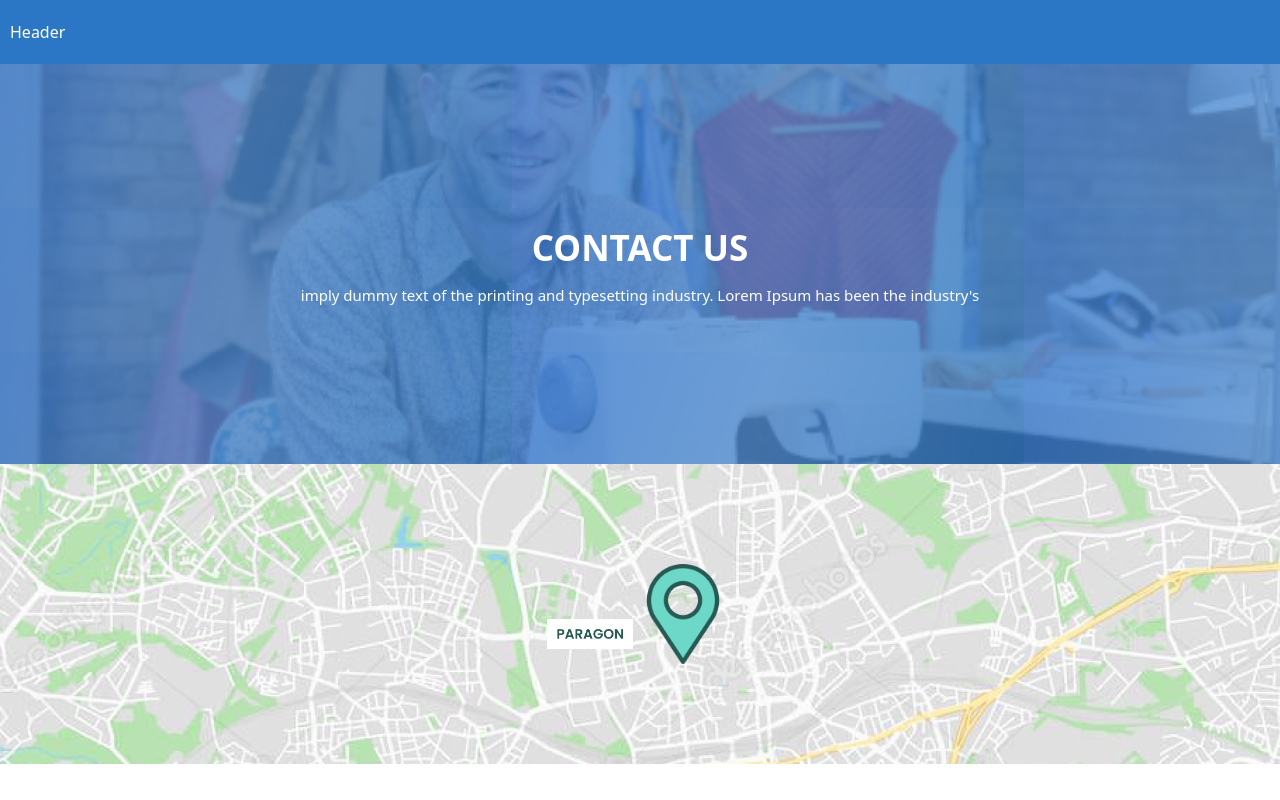
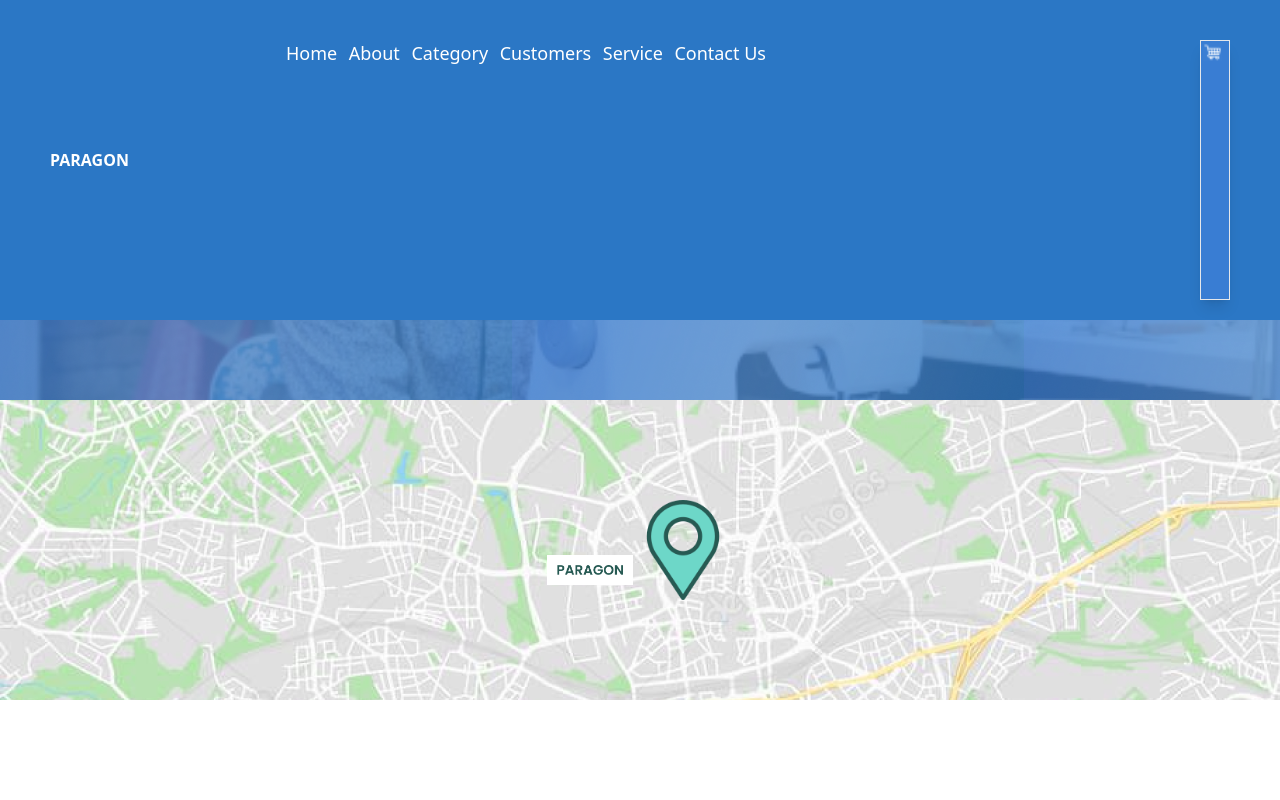
Before and after one commit to saadahmed333/paragon, a React (Create React App) app: page /contact in a window 1280 px wide. Shown: the top 800 px of the page. Built offline with nearby package versions, Linux system fonts and the light colour scheme; what tw-elements would draw is missing.

Commit message:
working on header

```diff
--- /dev/null
+++ b/src/components/navbar.jsx
@@ -0,0 +1,73 @@
+import { Link } from "react-router-dom";
+import { faBars, faXmark } from "@fortawesome/free-solid-svg-icons";
+import { FontAwesomeIcon } from "@fortawesome/react-fontawesome";
+import { useRef } from "react";
+import cartImg from "../assets/images/shopping-cart.png";
+
+export default function Navbar({ home }) {
+  const navbarRef = useRef();
+
+  function openNav() {
+    navbarRef.current.style.display = "block";
+  }
+  function closeNav() {
+    navbarRef.current.style.display = "none";
+  }
+
+  return (
+    <>
+      <div className="fixed w-[100%] z-[999]">
+        <div className="py-[20px] bg-[#2B77C5] text-white md:flex md:justify-between md:px-[50px]">
+          <div className="flex items-center justify-between px-[20px] sm:px-[100px] md:px-[0px]">
+            <h1 className="font-bold">PARAGON</h1>
+            <FontAwesomeIcon
+              icon={faBars}
+              className="lg:hidden text-[20px] mx-[3px] cursor-pointer md:hidden"
+            />
+          </div>
+         <div className="flex flex-col md:flex-row justify-between md:justify-between h-[280px] w-[80%]  pl-[20px] md:pl-[0px] pt-[20px]">
+         <div>
+            <ul className="flex flex-col md:flex-row md:justify-between w-[480px] text-[18px]">
+              <li className="pb-[10px]">Home</li>
+              <li className="pb-[10px]">About</li>
+              <li className="pb-[10px]">Category</li>
+              <li className="pb-[10px]">Customers</li>
+              <li className="pb-[10px]">Service</li>
+              <li className="pb-[10px]">Contact Us</li>
+            </ul>
+          </div>
+          <div className="border-[1px] p-[2px] shadow-lg w-[30px] bg-[#397DD3]">
+            <img src={cartImg} alt="" className="h-[20px]" />
+          </div>
+        </div>
+         </div>
+      </div>
+    </>
+  );
+}
+
+{
+  /* <div className="fixed w-[100%] z-[999]">
+                <div className="flex justify-between px-[50px] items-center py-[20px] w-[100%] bg-[#2B77C5] text-white">
+                   <div className="flex justify-between items-center md:w-[540px] lg:w-[670px]">
+                   <div className="flex">
+                        <h1 className="font-bold">PARAGON</h1>
+                        <FontAwesomeIcon icon={faBars} className="lg:hidden mx-[3px] " />
+                    </div>
+                    <div>
+                        <ul className="flex md:w-[420px] lg:w-[500px] items-center justify-around text-[16px]">
+                            <li>Home</li>
+                            <li>About</li>
+                            <li>Cateagory</li>
+                            <li>Customers</li>
+                            <li>Service</li>
+                            <li>Contact Us</li>
+                        </ul>
+                    </div>
+                   </div>
+                    <div className="border-[1px] p-[2px] shadow-lg bg-[#397DD3]">
+                        <img src={cartImg} alt="" className="h-[20px] hidden lg:block"/>
+                    </div>
+                </div>
+            </div> */
+}
--- a/src/container/about.jsx
+++ b/src/container/about.jsx
@@ -16,12 +16,11 @@ import { Backgroundimage } from "../components/backgroundimage";
 import { PreviousNextMethods } from "../components/slider";
 import { Clientslider } from "../components/slider";
 import { Memberslider } from "../components/slider";
+import Navbar from "../components/navbar";
 function About() {
   return (
     <div>
-      <div className="w-[100%] bg-[#2B77C5] px-[10px] py-[20px] text-[white]">
-        <h1>Header</h1>
-      </div>
+      <Navbar />
       <div>
         <Backgroundimage title="About Us" backgroundimage={contactBackground} />
       </div>
--- a/src/container/categories.jsx
+++ b/src/container/categories.jsx
@@ -11,12 +11,11 @@ import policeman from "../assets/categoury/policeman.png"
 import sports from "../assets/categoury/sports.png"
 import tray from "../assets/categoury/tray.png"
 import worker from "../assets/categoury/worker.png"
+import Navbar from '../components/navbar';
 const Categories = () => {
   return (
     <div>
-        <div className="w-[100%] bg-[#2B77C5] px-[10px] py-[20px] text-[white]">
-        <h1>Header</h1>
-      </div>
+        <Navbar/>
         <div>
              <Backgroundimage title="EXPLORE CATEGORIES" backgroundimage={cateogaryBackground} />
         </div>
--- a/src/container/contactus.jsx
+++ b/src/container/contactus.jsx
@@ -5,12 +5,11 @@ import pin from "../assets/contactUs/pin.png";
 import paragon from "../assets/contactUs/paragon.png";
 import { Footer } from "../components/footer";
 import { Backgroundimage } from "../components/backgroundimage";
+import Navbar from "../components/navbar";
 const ContactUs = () => {
   return (
     <div>
-      <div className="w-[100%] bg-[#2B77C5] px-[10px] py-[20px] text-[white]">
-        <h1>Header</h1>
-      </div>
+        <Navbar />
       <div>
         <Backgroundimage
           title="CONTACT US"
--- a/src/container/customers.jsx
+++ b/src/container/customers.jsx
@@ -3,6 +3,7 @@ import { Footer } from "../components/footer";
 import { Backgroundimage } from "../components/backgroundimage";
 import cateogaryBackground from "../assets/categoury/catogerybackground.png";
 import {PreviousNextMethods} from "../components/slider";
+import Navbar from "../components/navbar";
 // import ReactDOM from "react-dom";
 import "react-responsive-carousel/lib/styles/carousel.min.css";
 // import sports from "../assets/categoury/sports.png";
@@ -11,9 +12,7 @@ import "react-responsive-carousel/lib/styles/carousel.min.css";
 function Customers(props) {
   return (
     <div>
-      <div className="w-[100%] bg-[#2B77C5] px-[10px] py-[20px] text-[white]">
-        <h1>Header</h1>
-      </div>
+        <Navbar/>
       <div>
         <Backgroundimage
           title="OUR CUSTOMERS"
--- a/src/container/index.jsx
+++ b/src/container/index.jsx
@@ -12,9 +12,11 @@ import dot from "../assets/svg/dot.png";
 import aboutMap from "../assets/about/aboutMap.png";
 import glass from "../assets/categoury/glass.png";
 import Beltcircle from "../components/beltcircle.jsx"
+import Navbar from "../components/navbar.jsx"
 export default function Home(){
     return(
         <>
+        <Navbar />
         <Wwd/>
         <UniAndAcc/>
         <Hww/>
--- a/src/container/service.jsx
+++ b/src/container/service.jsx
@@ -8,13 +8,12 @@ import sublimation from "../assets/services/sublimation.png";
 import { FontAwesomeIcon } from '@fortawesome/react-fontawesome'
 import { faCheck } from '@fortawesome/free-solid-svg-icons'
 import { Footer } from "../components/footer";
+import Navbar from "../components/navbar.jsx"
 
 const Service = () => {
   return (
     <div>
-      <div className="w-[100%] bg-[#2B77C5] px-[10px] py-[20px] text-[white]">
-        <h1>Header</h1>
-      </div>
+        <Navbar/>
       <div>
         <Backgroundimage
           title="SERVICES & PRICING"
```
Also changed, not shown: src/assets/images/shopping-cart.png (added).
